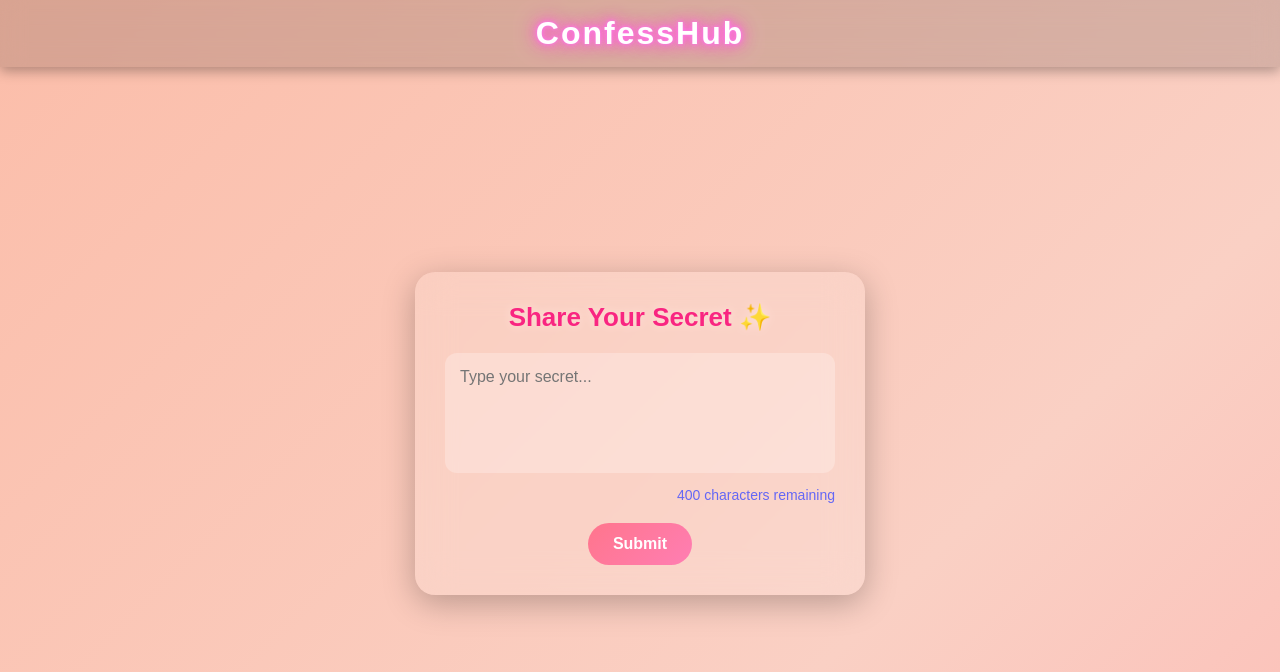
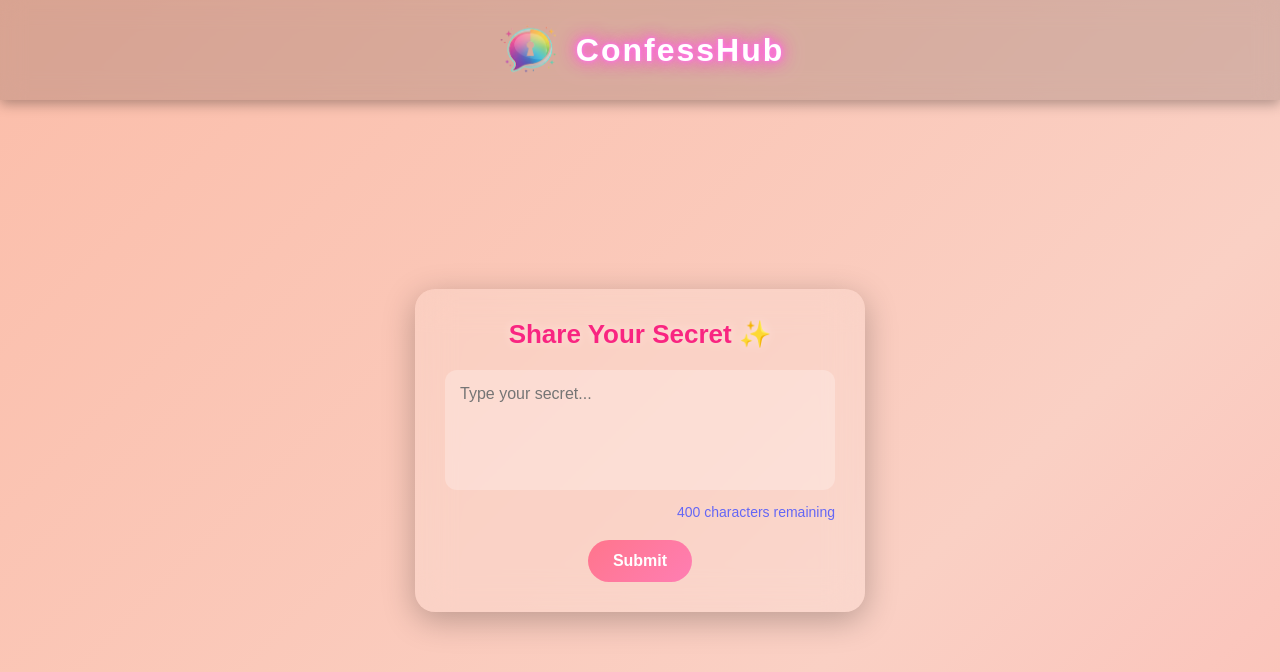
Before and after one commit to LeoXten/ConfessHub, a website: page public/index.html in a window 1280 px wide. Drawn offline with Linux system fonts and the light colour scheme.

Commit message:
Your commit message

```diff
--- a/public/index.html
+++ b/public/index.html
@@ -41,6 +41,20 @@
       position: sticky;
       top: 0;
       z-index: 100;
+    }
+
+    /* Logo Container */
+    .logo-container {
+      display: flex;
+      align-items: center;
+      gap: 10px;
+    }
+
+    /* Logo Image */
+    .logo-img {
+      height: 70px;
+      width: 70px;
+      object-fit: contain;
     }
 
     /* Neon Effect Logo */
@@ -250,7 +264,10 @@
 <body>
   <!-- Navbar -->
   <nav class="navbar">
-    <div class="logo">ConfessHub</div>
+    <div class="logo-container">
+      <img src="logo.png" alt="ConfessHub Logo" class="logo-img">
+      <div class="logo">ConfessHub</div>
+    </div>
   </nav>
 
   <!-- Main Content -->
```
